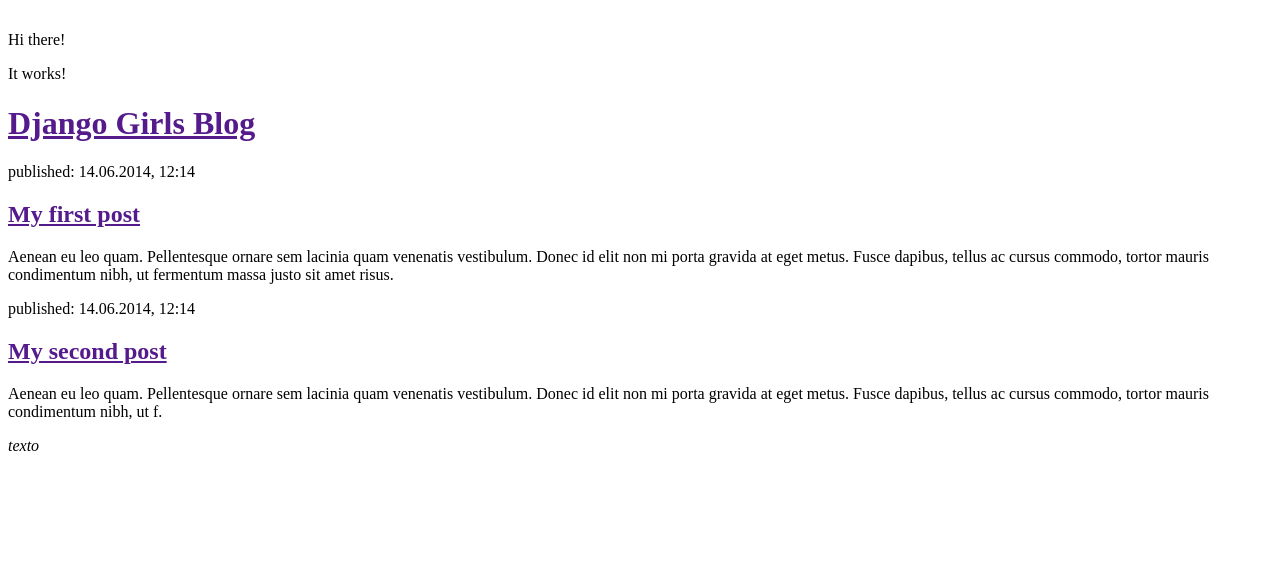
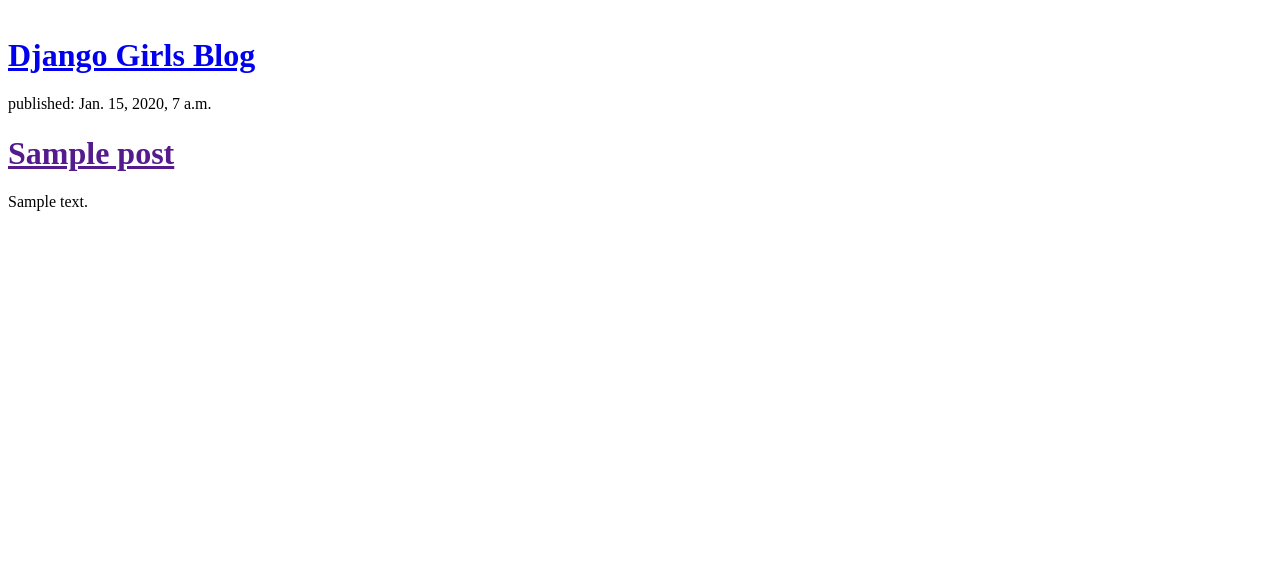
Before and after one commit to Amilicen/Cocina, a Django app: template blog/templates/blog/post_list.html in a window 1280 px wide. Shown: the part 221-800 px from the top of the page. Run offline with Django 3.2, Linux system fonts and the light colour scheme; the template is opened without the code that fills it: values that come from a table or form of the project are taken from there, others are empty; tables that the repository leaves empty hold one stand-in row (values such as "Sample post").

Commit message:
Modified templates to display posts from database.

```diff
--- a/blog/templates/blog/post_list.html
+++ b/blog/templates/blog/post_list.html
@@ -1,35 +1,13 @@
 <div style="text-align:center;padding:1em 0;"> <h3><a style="text-decoration:none;" href="https://www.zeitverschiebung.net/es/timezone/america--argentina--cordoba"><span style="color:gray;">Hora actual en</span><br />America/Argentina/Cordoba</a></h3> <iframe src="https://www.zeitverschiebung.net/clock-widget-iframe-v2?language=es&size=medium&timezone=America%2FArgentina%2FCordoba" width="100%" height="115" frameborder="0" seamless></iframe> </div>
 
-<html>
-        <head>
-            <title>Mi blog</title>
-        </head>
-        <body>
-            <p>Hi there!</p>
-            <p>It works!</p>
-        </body>
-</html>
+<div>
+<h1><a href="/">Django Girls Blog</a></h1>
+</div>
 
-<html>
-        <head>
-            <title>Django Girls blog</title>
-        </head>
-        <body>
-            <div>
-                <h1><a href="">Django Girls Blog</a></h1>
-            </div>
-
-            <div>
-                <p>published: 14.06.2014, 12:14</p>
-                <h2><a href="">My first post</a></h2>
-                <p>Aenean eu leo quam. Pellentesque ornare sem lacinia quam venenatis vestibulum. Donec id elit non mi porta gravida at eget metus. Fusce dapibus, tellus ac cursus commodo, tortor mauris condimentum nibh, ut fermentum massa justo sit amet risus.</p>
-            </div>
-
-            <div>
-                <p>published: 14.06.2014, 12:14</p>
-                <h2><a href="">My second post</a></h2>
-                <p>Aenean eu leo quam. Pellentesque ornare sem lacinia quam venenatis vestibulum. Donec id elit non mi porta gravida at eget metus. Fusce dapibus, tellus ac cursus commodo, tortor mauris condimentum nibh, ut f.</p>
-            </div>
-        </body>
-</html>
-<em>texto</em>
+{% for post in posts %}
+<div>
+    <p>published: {{ post.published_date }}</p>
+    <h1><a href="">{{ post.title }}</a></h1>
+    <p>{{ post.text|linebreaksbr }}</p>
+</div>
+{% endfor %}
--- a/blog/views.py
+++ b/blog/views.py
@@ -1,3 +1,7 @@
 from django.shortcuts import render
+from django.utils import timezone
+from .models import Post
+
 def post_list(request):
-        return render(request, 'blog/post_list.html', {})
+	posts = Post.objects.filter(published_date__lte=timezone.now()).order_by('published_date')
+	return render(request, 'blog/post_list.html', {'posts': posts})
```
